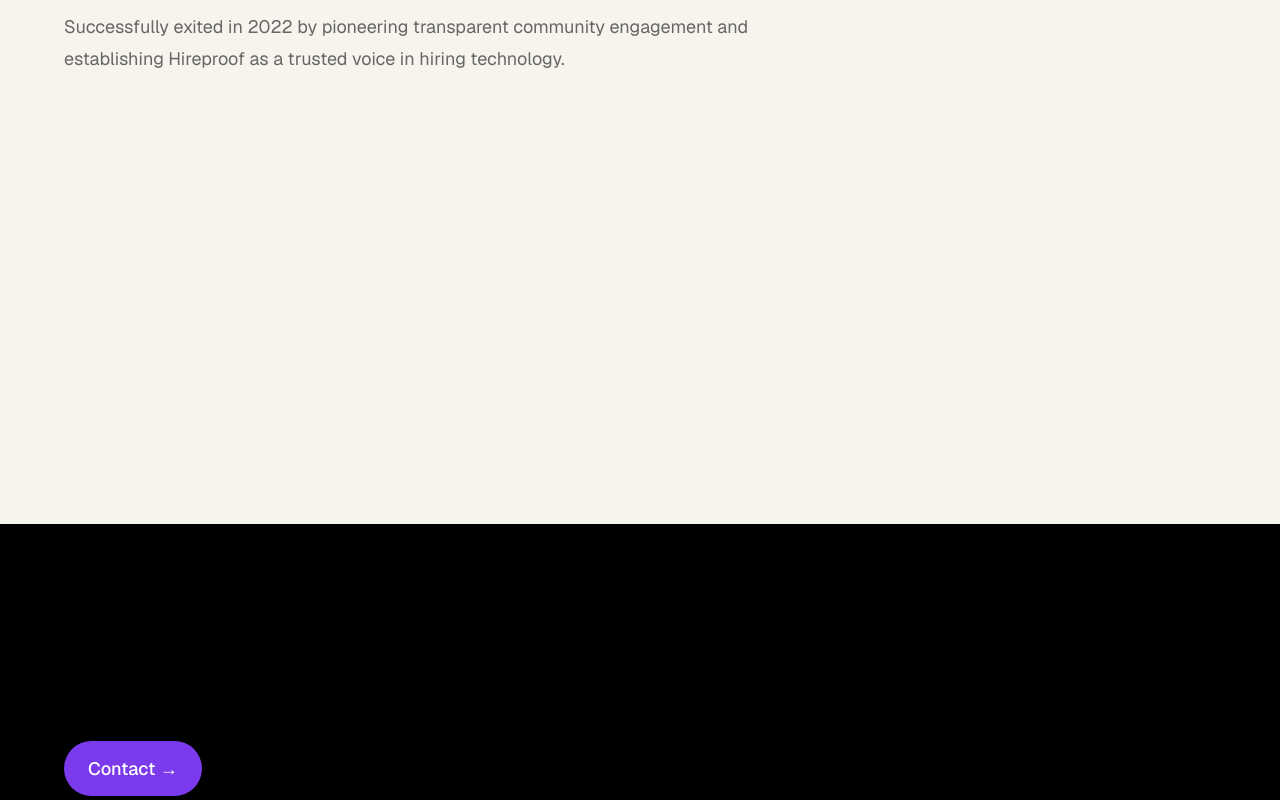
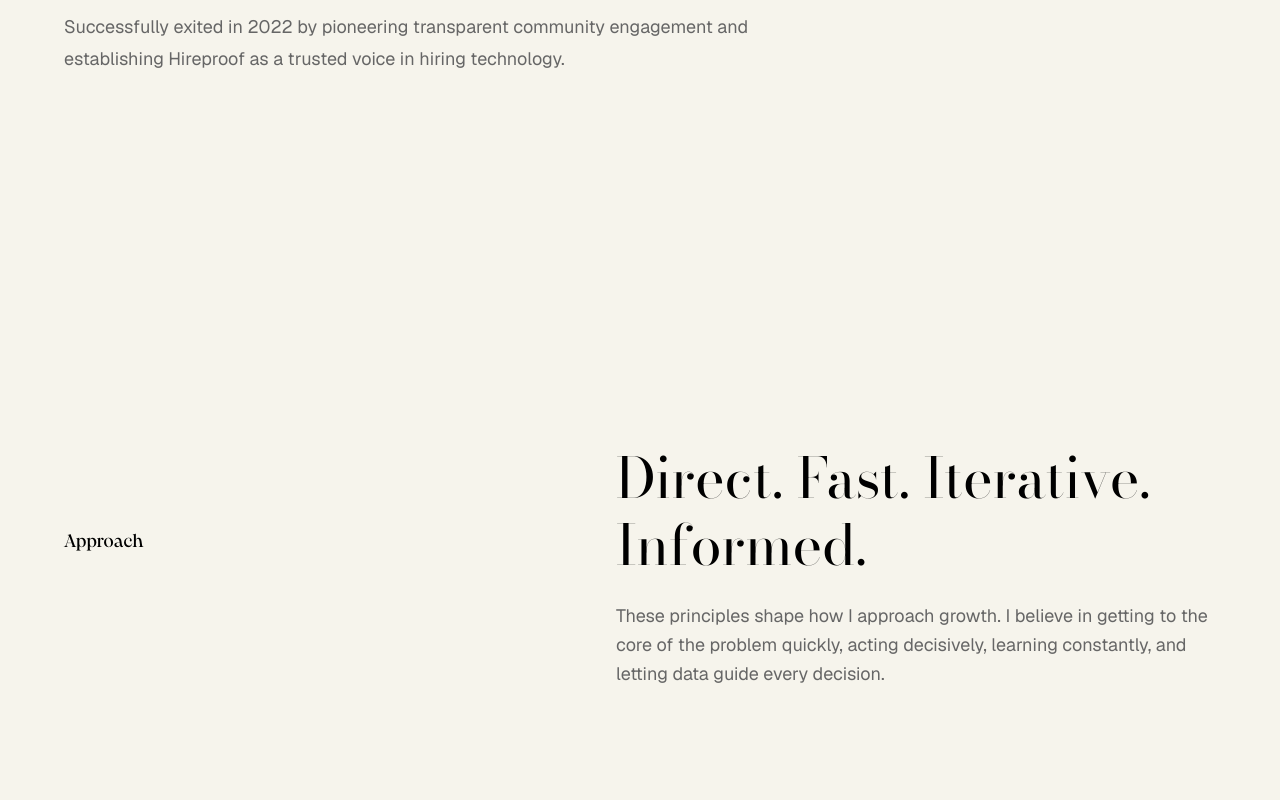
Before and after one commit to nick-barth/nick-barth-portfolio, a Next.js app: page / in a window 1280 px wide. Shown: the part 2240-3040 px from the top of the page. Built offline with nearby package versions, Linux system fonts and the light colour scheme.

Commit message:
Add Approach section displaying Direct. Fast. Iterative. Informed.

```diff
--- a/app/page.tsx
+++ b/app/page.tsx
@@ -1,5 +1,6 @@
 import StickyHeader from "@/components/StickyHeader";
 import WorkExperience from "@/components/WorkExperience";
+import Approach from "@/components/Approach";
 
 export default function Home() {
   return (
@@ -53,6 +54,13 @@ export default function Home() {
         </div>
       </div>
 
+      {/* Approach Section */}
+      <div className="overflow-hidden pt-32 sm:pt-48 md:pt-64">
+        <div className="px-6 sm:px-8 md:px-16 w-full">
+          <Approach />
+        </div>
+      </div>
+
       {/* Spacing */}
       <div style={{ height: "400px" }} />
     </div>
--- /dev/null
+++ b/components/Approach.tsx
@@ -0,0 +1,61 @@
+"use client";
+
+export default function Approach() {
+  return (
+    <div
+      style={{
+        display: "flex",
+        alignItems: "center",
+        justifyContent: "space-between",
+        gap: "48px",
+        paddingTop: "64px",
+        paddingBottom: "64px",
+      }}
+    >
+      <div>
+        <div
+          style={{
+            fontFamily: "'PP Pangaia', sans-serif",
+            fontSize: "18px",
+            fontWeight: "400",
+            marginBottom: "48px",
+            color: "#000",
+            letterSpacing: "0.5px",
+          }}
+        >
+          Approach
+        </div>
+      </div>
+
+      <div
+        style={{
+          flex: 1,
+          maxWidth: "600px",
+        }}
+      >
+        <div
+          style={{
+            fontFamily: "'Bodoni Moda', serif",
+            fontSize: "56px",
+            fontWeight: "400",
+            lineHeight: "1.2",
+            marginBottom: "24px",
+            color: "#000",
+          }}
+        >
+          Direct. Fast. Iterative. Informed.
+        </div>
+        <p
+          style={{
+            fontFamily: '"Geist", "Geist Placeholder", sans-serif',
+            fontSize: "18px",
+            lineHeight: "1.6",
+            color: "#666",
+          }}
+        >
+          These principles shape how I approach growth. I believe in getting to the core of the problem quickly, acting decisively, learning constantly, and letting data guide every decision.
+        </p>
+      </div>
+    </div>
+  );
+}
```
